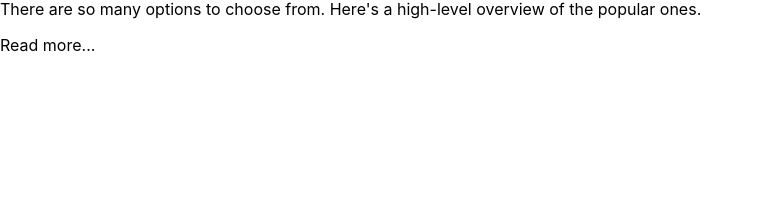
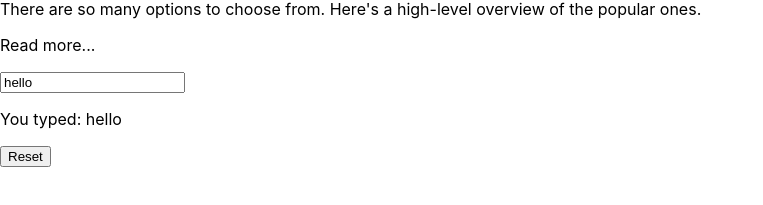
Before and after one commit to surajjayraman/customizing-example, a React (Create React App) app: page / in a window 1280 px wide. Shown: the part 299-504 px from the top of the page, without its empty margins (0-763 px from the left). Built offline with nearby package versions, Linux system fonts and the light colour scheme.

Commit message:
Add hooks to InputComponent

```diff
--- a/src/App.js
+++ b/src/App.js
@@ -1,3 +1,4 @@
+import InputComponent from "./components/InputComponent";
 import Intro1 from "./components/Intro1";
 import Intro2 from "./components/Intro2";
 import Intro3 from "./components/Intro3";
@@ -16,6 +17,9 @@
      <Intro1 />
      <Intro2 />
      <Intro3 />
+     <div>
+        <InputComponent />
+     </div>
    </div>
  );
 }
--- /dev/null
+++ b/src/components/InputComponent.js
@@ -0,0 +1,26 @@
+import { useState } from 'react';
+
+function InputComponent() {
+    const [inputText, setText] = useState('hello');
+
+    const handleChange = (e) => {
+        setText(e.target.value);
+    }
+
+    const reset = () => {
+        setText('hello');
+    }
+
+    return (
+        <div>
+            <input value={inputText} onChange={handleChange} />
+            <p>You typed: {inputText}</p>
+            <button onClick={reset}>
+                Reset
+            </button>
+        </div>
+    );
+
+}
+
+export default InputComponent;
```
